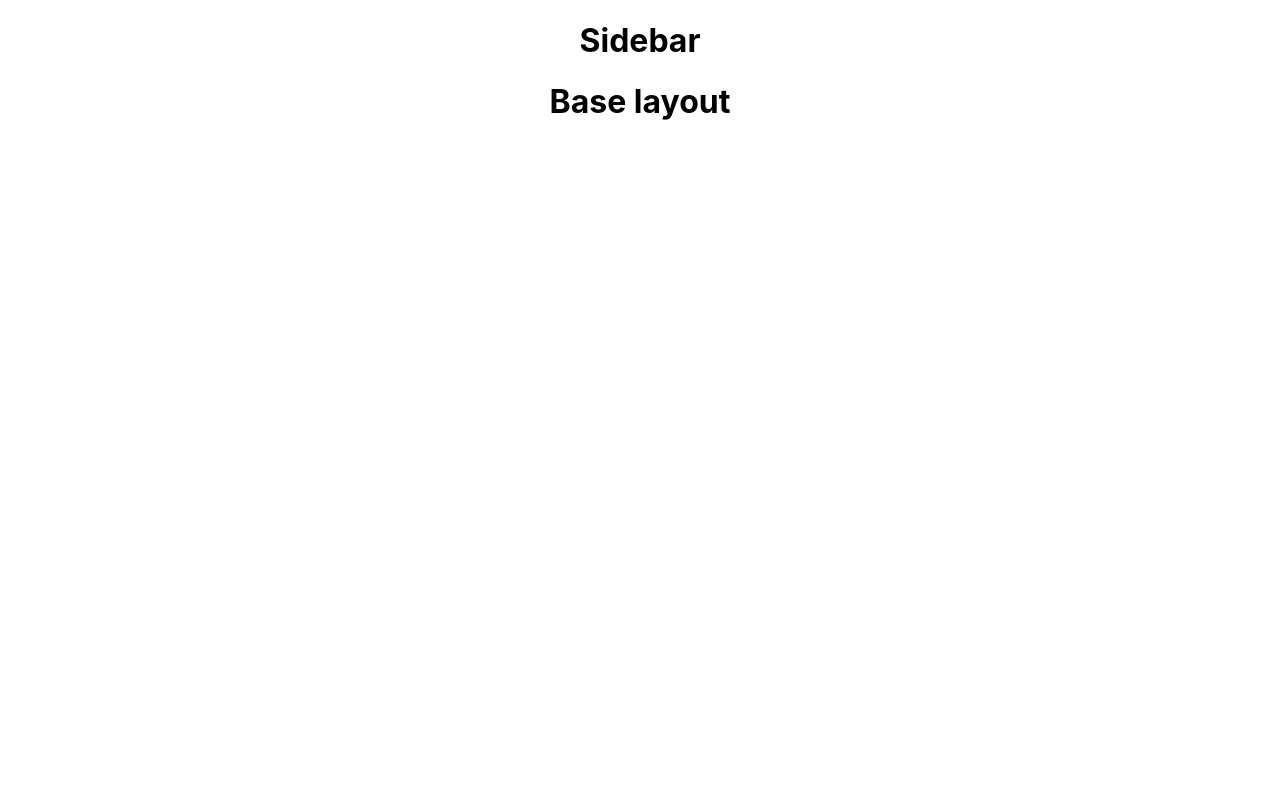
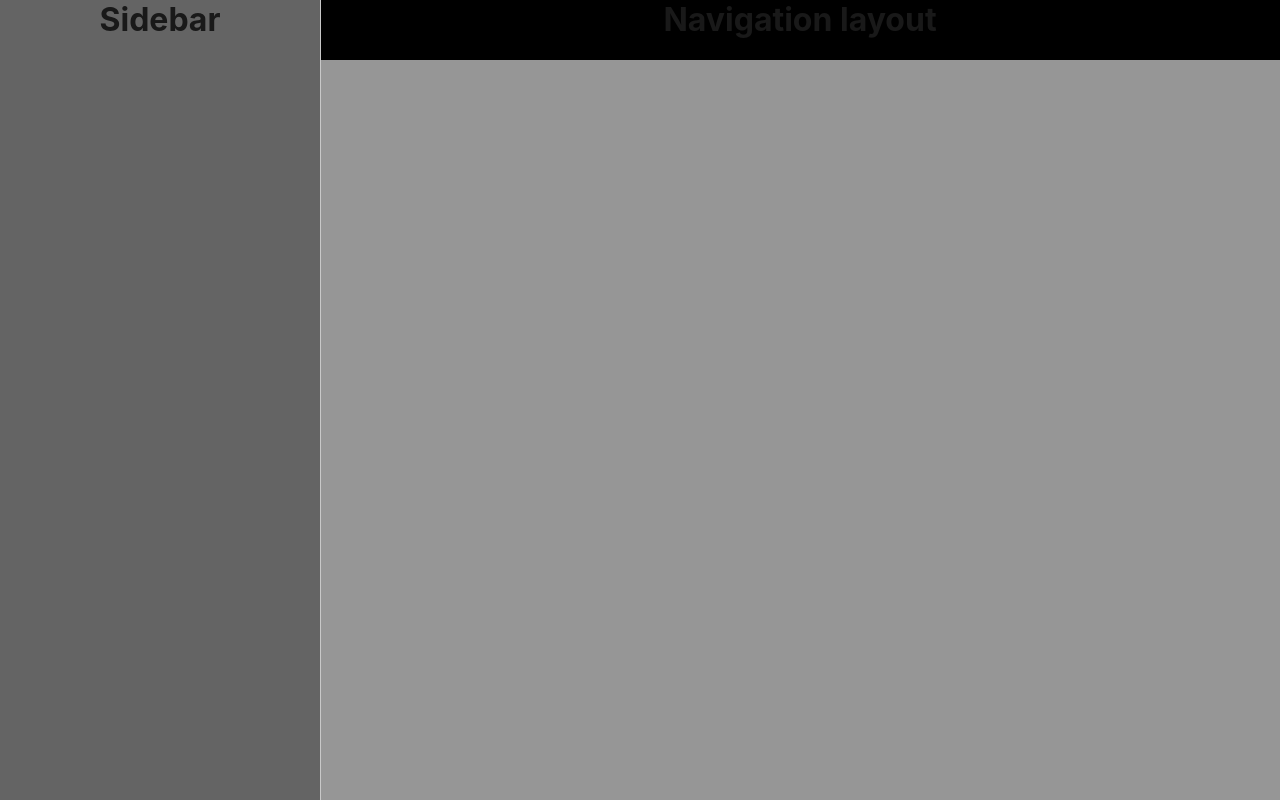
Before and after one commit to RudolfBenadie/boilerplate-0, a React (Create React App) app: page / in a window 1280 px wide. Built offline with nearby package versions, Linux system fonts and the light colour scheme.

Commit message:
Add sidebar, navbar and styling

```diff
--- a/package.json
+++ b/package.json
@@ -6,10 +6,12 @@
     "@testing-library/jest-dom": "^5.11.5",
     "@testing-library/react": "^11.1.1",
     "@testing-library/user-event": "^12.2.0",
+    "node-sass": "^4.14.1",
     "react": "^17.0.1",
     "react-dom": "^17.0.1",
     "react-router-dom": "^5.2.0",
     "react-scripts": "4.0.0",
+    "sass-loader": "^10.0.5",
     "web-vitals": "^0.2.4"
   },
   "scripts": {
--- a/src/App.js
+++ b/src/App.js
@@ -1,4 +1,5 @@
-import './App.css';
+import "./App.css";
+import "./assets/scss/main.scss";
 import { BrowserRouter, Route, Switch } from "react-router-dom";
 import BaseLayout from "./layout/Base";
 import AuthLayout from "./layout/Auth";
@@ -8,12 +9,10 @@ function App() {
   return (
     <div className="App">
       <BrowserRouter>
-        <div>
-          <Switch>
-            <Route exact path="/" render={props => <BaseLayout currentUser = {currentUser} { ...props } />} />
-            <Route path="/auth" render={props => <AuthLayout currentUser = {currentUser} {...props} />} />
-         </Switch>
-        </div>
+        <Switch>
+          <Route exact path="/" render={props => <BaseLayout currentUser={currentUser} {...props} />} />
+          <Route path="/auth" render={props => <AuthLayout currentUser={currentUser} {...props} />} />
+        </Switch>
       </BrowserRouter>
     </div>
   );
--- /dev/null
+++ b/src/assets/scss/_base.scss
@@ -0,0 +1,5 @@
+#baseContainer {
+  height: 100vh;
+  width: 100vw;
+  background-color: $lightbackgroundcolor;
+}
--- /dev/null
+++ b/src/assets/scss/_navbar.scss
@@ -0,0 +1,20 @@
+#navbar {
+  position: fixed;
+  display: flex;
+  left: 0;
+  top: 0;
+  right: 0;
+  height: 60px;
+  background-color: black;
+  color: $light-color;
+
+  .spacer {
+    width: 25vw;
+  }
+
+  .content {
+    width: 75vw;
+    text-align: center;
+  }
+
+}
--- /dev/null
+++ b/src/assets/scss/_reset.scss
@@ -0,0 +1,8 @@
+html, body,
+h1, h2, h3, h4, h5, h6 {
+  margin: 0;
+  padding: 0;
+  border: 0;
+  color: $primary-color;
+  background-color: transparent;
+}
--- /dev/null
+++ b/src/assets/scss/_sidebar.scss
@@ -0,0 +1,13 @@
+
+#sidebar {
+  position: fixed;
+  top: 0;
+  height: 100%;
+  bottom: 0;
+  width: 25vw;
+  left: 0;
+  z-index: 9999;
+  border-right: 1px solid $light-border;
+  background-color: $darkbackgroundcolor;
+  color: $primary-color;
+}
--- /dev/null
+++ b/src/assets/scss/_variables.scss
@@ -0,0 +1,9 @@
+
+$darkbackgroundcolor: rgb(100, 100, 100);
+$lightbackgroundcolor: rgb(150, 150, 150);
+
+$dark-border: rgb(150, 150, 150);
+$light-border: rgb(200, 200, 200);
+
+$primary-color:rgb(25, 25, 25);
+$light-color:rgb(225, 225, 225);
--- /dev/null
+++ b/src/assets/scss/main.scss
@@ -0,0 +1,5 @@
+@import "./variables";
+@import "./reset";
+@import "./base";
+@import "./sidebar";
+@import "./navbar";
--- a/src/layout/Base.js
+++ b/src/layout/Base.js
@@ -1,12 +1,14 @@
 import React from "react";
 import { Redirect } from "react-router-dom";
 import SideBar from "./SideBar";
+import NavBar from "./NavBar";
 
 const BaseLayout = (props) => {
   if (!props.currentUser) return <Redirect to="/auth" />
   return (
-    <div>
+    <div id="baseContainer">
       <SideBar {...props} />
+      <NavBar {...props} />
       <h1>Base layout</h1>
     </div>
   )
--- /dev/null
+++ b/src/layout/NavBar.js
@@ -0,0 +1,12 @@
+import React from "react";
+
+const NavBar = (props) => {
+  return (
+    <div id="navbar">
+      <div className="spacer"></div>
+      <div className="content"><h1>Navigation layout</h1></div>
+    </div>
+  )
+}
+
+export default NavBar;
--- a/src/layout/SideBar.js
+++ b/src/layout/SideBar.js
@@ -2,7 +2,7 @@ import React from "react";
 
 const SideBar = (props) => {
   return (
-    <div id="sideBar">
+    <div id="sidebar">
       <h1>Sidebar</h1>
     </div>
   )
```
Also changed, not shown: 2 other files (tests, documents, lock files or other folders).
